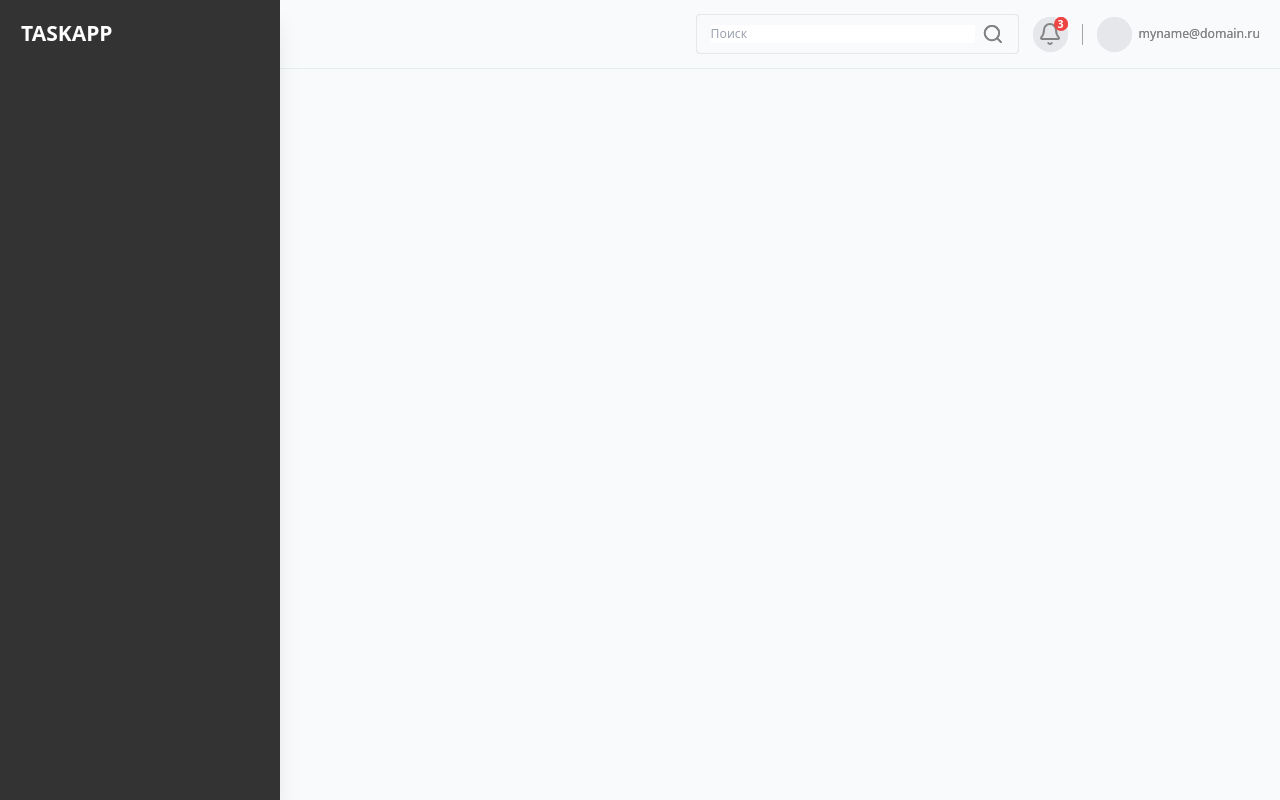
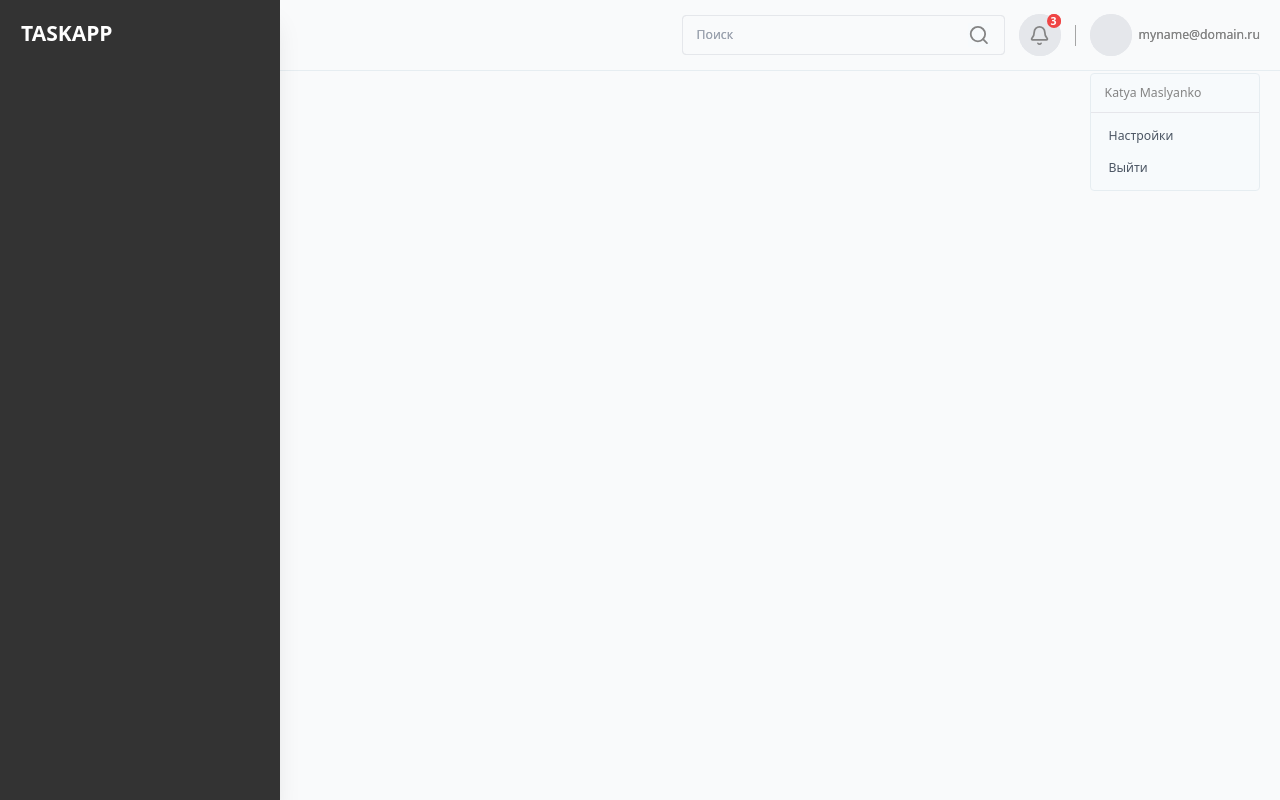
Before and after one commit to Katya-maslyanko/project_manager, a Next.js app in the folder frontend/: page /Navbar in a window 1280 px wide. Both pictures are taken after a click on the button 1114 px from the left and 34 px from the top of the page. Built offline with nearby package versions, Linux system fonts and the light colour scheme; no server answers.

Commit message:
Изменения в Navbar

```diff
--- a/frontend/src/app/(components)/Navbar/page.tsx
+++ b/frontend/src/app/(components)/Navbar/page.tsx
@@ -1,26 +1,58 @@
-import React from 'react';
-import { Search, Bell } from 'lucide-react';
+import React, { useState, useEffect, useRef } from 'react';
+import { Menu,Search, Bell } from 'lucide-react';
+import Link from 'next/link';
+import { useAppDispatch, useAppSelector } from '@/app/redux';
+import { toggleSidebarButton } from '@/state'
 
 const Navbar = () => {
   const notificationCount = 3; // Пример количества уведомлений
+  const [dropdownOpen, setDropdownOpen] = useState(false);
+  const dropdownRef = useRef<HTMLDivElement | null>(null); // Ссылка на выпадающее меню
+  const userDivRef = useRef<HTMLDivElement | null>(null); // Ссылка на div с иконкой пользователя и email
+  const dispatch = useAppDispatch();
+  const isSidebarButton = useAppSelector(
+    (state) => state.global.isSidebarButton,
+  );
+
+  // Закрытие выпадающего меню при клике вне его
+  useEffect(() => {
+    const handleClickOutside = (event: MouseEvent) => {
+      if (dropdownRef.current && !dropdownRef.current.contains(event.target as Node)) {
+        setDropdownOpen(false);
+      }
+    };
+
+    document.addEventListener('mousedown', handleClickOutside);
+    return () => {
+      document.removeEventListener('mousedown', handleClickOutside);
+    };
+  }, []);
 
   return (
     <div className="fixed top-0 left-0 right-0 flex items-center justify-end p-4 space-x-4 border-b" style={{ borderColor: '#E6EDF1', paddingRight: '20px' }}>
+      {!isSidebarButton ? null: (
+        <button onClick={() => dispatch(toggleSidebarButton(!isSidebarButton))}>
+          <Menu className="h-8 w-8 darck:text-white"/>
+        </button>
+      )}
+
       {/* Поисковая панель */}
       <div className="flex items-center border rounded px-4 py-2" style={{ width: '323px', borderRadius: '4px' }}>
         <input
           type="text"
           placeholder="Поиск"
-          className="outline-none w-full"
+          className="outline-none w-full bg-transparent"
         />
-        <Search className="text-gray-500 ml-2" />
+        <Search className="text-gray-500 ml-2" style={{ backgroundColor: '#F7FAFC' }}/>
       </div>
 
       {/* Профиль и уведомления */}
       <div className="flex items-center space-x-4">
+        {/* Иконка уведомлений */}
+        <Link href="/notification">
           <div className="relative">
-          <button className="flex items-center justify-center w-10 h-10 rounded-full bg-gray-200">
-            <Bell className="text-gray-500" />
+            <button className="flex items-center justify-center w-12 h-12 rounded-full bg-gray-200">
+              <Bell className="text-gray-500 w-6 h-6" />
               {notificationCount > 0 && (
                 <span className="absolute top-0 right-0 flex items-center justify-center w-4 h-4 text-xs font-bold text-white bg-red-500 rounded-full">
                   {notificationCount}
@@ -28,13 +60,53 @@ const Navbar = () => {
               )}
             </button>
           </div>
+        </Link>
+
         <div className="w-px h-6 bg-gray-300"></div>
-        {/* Иконка с доменом */}
-        <div className="flex items-center space-x-2">
-          <button className="flex items-center justify-center w-10 h-10 rounded-full bg-gray-200">
+
+        {/* Иконка пользователя с выпадающим меню */}
+        <div className="relative flex items-center">
+          <div
+            ref={userDivRef}
+            className="flex items-center cursor-pointer"
+            onClick={() => setDropdownOpen(!dropdownOpen)}
+          >
+            <button className="flex items-center justify-center w-12 h-12 rounded-full bg-gray-200">
             <i className="fas fa-user text-gray-500"></i>
             </button>
-          <span className="text-gray-500">myname@domain.ru</span>
+            <span className="text-gray-500 ml-2">myname@domain.ru</span>
+          </div>
+
+          {/* Выпадающее меню */}
+          {dropdownOpen && (
+            <div
+              ref={dropdownRef}
+              className="absolute left-0 top-full z-50 my-[1.19rem] text-base list-none bg-white divide-y divide-gray-100 rounded-lg"
+              style={{
+                borderRadius: '4px',
+                border: '1px solid #E6EDF1',
+                backgroundColor: '#F7FAFC',
+                width: userDivRef.current ? `${userDivRef.current.offsetWidth}px` : 'auto', // Установка ширины dropdown
+              }}
+              id="user-dropdown"
+            >
+              <div className="px-4 py-3">
+                <span className="block text-sm text-gray-500 dark:text-white">Katya Maslyanko</span>
+              </div>
+              <ul className="py-2" aria-labelledby="user-menu-button">
+                <li style={{ padding: '0px 4px' }}>
+                  <Link href="/settings">
+                    <div className="block px-4 py-2 text-sm text-gray-600 hover:bg-gray-200 rounded-md">Настройки</div>
+                  </Link>
+                </li>
+                <li style={{ padding: '0px 4px' }}>
+                  <Link href="/logout">
+                    <div className="block px-4 py-2 text-sm text-gray-600 hover:bg-gray-200 rounded-md">Выйти</div>
+                  </Link>
+                </li>
+              </ul>
+            </div>
+          )}
         </div>
       </div>
     </div>
--- a/frontend/src/app/(components)/Sidebar/index.tsx
+++ b/frontend/src/app/(components)/Sidebar/index.tsx
@@ -1,4 +1,7 @@
 "use client"
+import { useAppDispatch, useAppSelector } from '@/app/redux';
+import { Link, LucideIcon, LucideProps } from 'lucide-react';
+import { usePathname } from 'next/navigation';
 import React, { useState } from 'react';
 
 const Sidebar = () => {
@@ -19,10 +22,58 @@ const Sidebar = () => {
                 </div>
             </div>
             {/* Ссылки */}
+            <nav className="z-10 w-full">
+                {/* <SidebarLink>
+                    icon={Home}
+                    label = "Главная"
+                    href="/"
+                </SidebarLink> */}
+            </nav>
 
         </div>
     </div>
     );
 };
 
+interface SidebarLinkProps {
+    href: string;
+    icon: LucideIcon;
+    label: string;
+    isCollapsed: boolean
+}
+
+const SidebarLink = ({
+    href,
+    icon: Icon,
+    label,
+    // isCollapsed
+}: SidebarLinkProps) => {
+    const pathname = usePathname();
+    const isActive = pathname === href || (pathname === "/" && href === "/dashboard");
+    const screenWidth = window.innerWidth;
+
+    const dispatch = useAppDispatch();
+    const isSidebarButton = useAppSelector(
+        (state) => state.global.isSidebarButton,
+    );
+
+    return (
+        <Link href={href} className="w-full">
+            <div
+            className={`relative flex cursor-pointer items-center gap-3 transition-colors hover:bg-slate-200 text-gray-600 ${
+              isActive ? "bg-gray-100 text-white dark:bg-gray-600" : ""
+            } justify-start px-8 py-3`}>
+            {isActive && (
+              <div className="absolute left-0 top-0 h-[100%] w-[5px] bg-blue-200" />
+            )}
+
+            <Icon className="h-6 w-6 text-gray-800 dark:text-gray-100" />
+            <span className={`font-medium text-gray-800 dark:text-gray-100`}>
+                {label}
+            </span>
+            </div>
+        </Link>
+    )
+}
+
 export default Sidebar;
--- a/frontend/src/app/layout.tsx
+++ b/frontend/src/app/layout.tsx
@@ -1,5 +1,3 @@
-'use client';
-
 import type { Metadata } from "next";
 import { Geist, Geist_Mono } from "next/font/google";
 import "./globals.css";
```
Also changed, not shown: 2 other files (tests, documents, lock files or other folders). Lines whose indentation alone changed are shown as unchanged.
